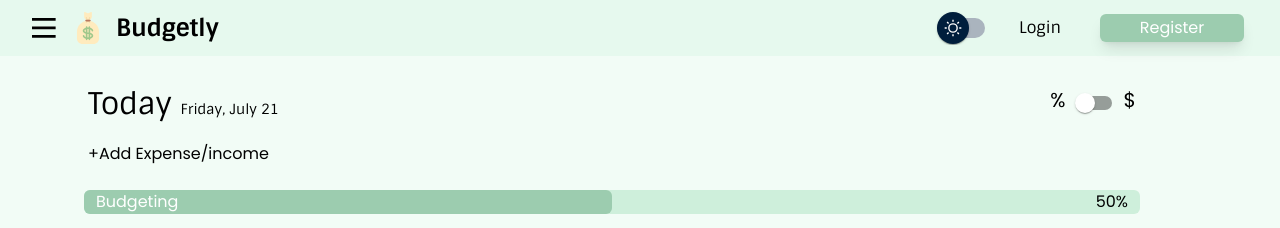
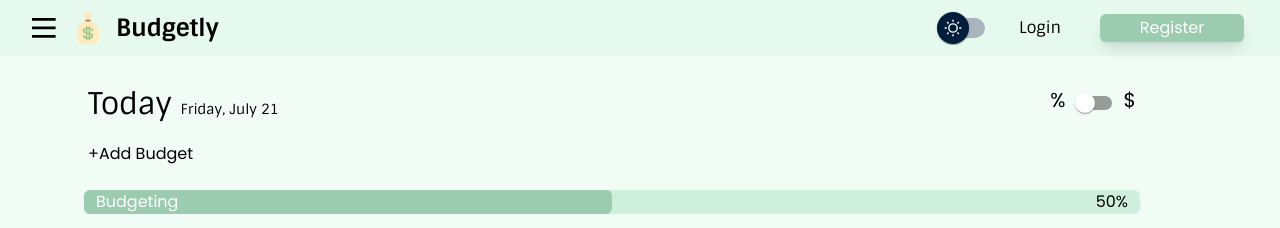
Before and after one commit to AndiRaihan/budgetly-frontend, a React (Vite) app: page /budgeting in a window 1280 px wide. Shown: the top 228 px of the page. Built offline with nearby package versions, Linux system fonts and the light colour scheme.

Commit message:
Changed name

```diff
--- a/src/pages/Budgeting.tsx
+++ b/src/pages/Budgeting.tsx
@@ -48,7 +48,7 @@ export default function Budgeting({ translate, changeCurrentPage }: PageProps) {
           !showForm ? "max-h-max p-1 ml-5" : "max-h-0"
         } transition-all ease-in-out duration-300  self-start text-start hover:bg-background-light-200 rounded-md w-11/12 overflow-hidden`}
       >
-        +Add Expense/income
+        +Add Budget
       </button>
       {showForm && (
         <hr className="border rounded-md w-11/12 ml-5 border-black" />
```
